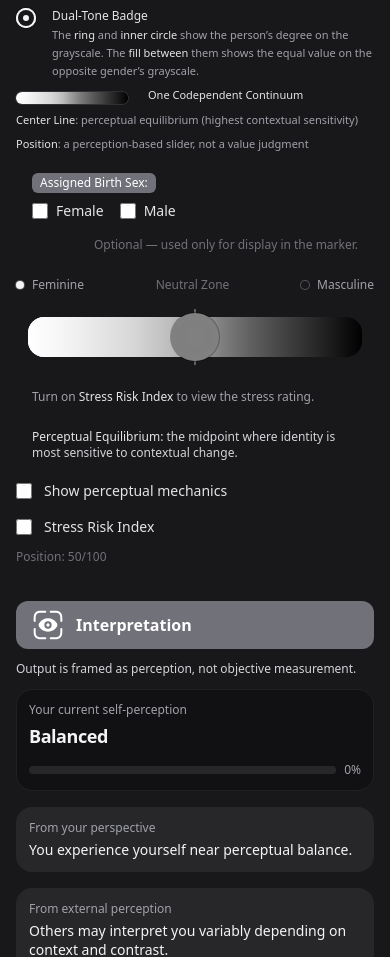
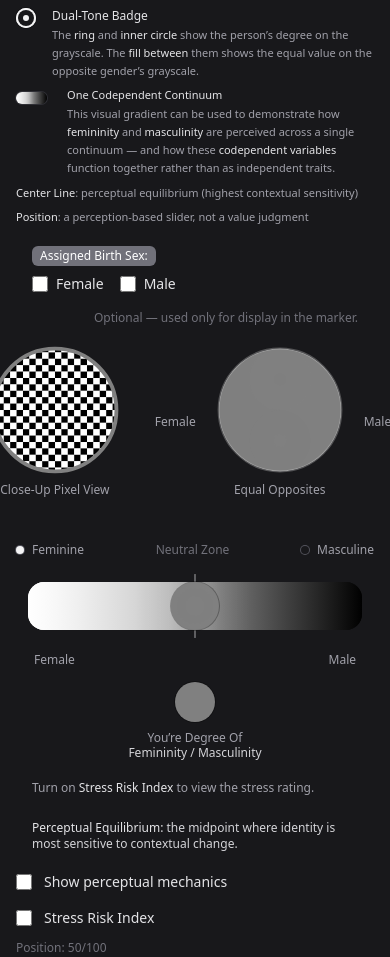
Before and after one commit to lucasloncar-prog/identity-mirror, a React (Vite) app: page / in a window 390 px wide. Shown: the part 1237-2194 px from the top of the page. Built offline with nearby package versions, Linux system fonts and the light colour scheme; the HTML template or start-up script is replaced by a standard one.

Commit message:
Refine grayscale layout, mobile spacing, and perceived degree indicator

```diff
--- a/src/App.tsx
+++ b/src/App.tsx
@@ -353,7 +353,7 @@ function KeyItem({ colorClass, label }: { colorClass: string; label: string }) {
 }
 
 
-function IconBeaker({ className = "h-5 w-5" }: { className?: string }) {
+function IconBeaker({ className = "h-3 w-3" }: { className?: string }) {
   // Beaker icon adapted from provided SVG. Use the FULL path so nothing is missing.
   return (
     <svg viewBox="0 0 45.64 45.641" className={className} fill="currentColor" aria-hidden="true">
@@ -362,7 +362,7 @@ function IconBeaker({ className = "h-5 w-5" }: { className?: string }) {
   );
 }
 
-function IconEye({ className = "h-5 w-5" }: { className?: string }) {
+function IconEye({ className = "h-4 w-4" }: { className?: string }) {
   // Eye icon adapted from provided SVG, simplified to currentColor
   return (
     <svg viewBox="0 0 24 24" className={className} fill="currentColor" aria-hidden="true">
@@ -376,7 +376,7 @@ function IconEye({ className = "h-5 w-5" }: { className?: string }) {
   );
 }
 
-function IconKey({ className = "h-5 w-5" }: { className?: string }) {
+function IconKey({ className = "h-3 w-3" }: { className?: string }) {
   // Key icon adapted from provided SVG, normalized to currentColor
   return (
     <svg viewBox="0 0 16 16" className={className} fill="currentColor" aria-hidden="true">
@@ -385,7 +385,7 @@ function IconKey({ className = "h-5 w-5" }: { className?: string }) {
   );
 }
 
-function IconIdentityInfo({ className = "h-5 w-5" }: { className?: string }) {
+function IconIdentityInfo({ className = "h-4 w-4" }: { className?: string }) {
   // Full Illustrator export, normalized for React/Tailwind.
   // Key fix: use evenodd fill rules so interior cutouts ("text"/counters) render correctly.
   return (
@@ -418,6 +418,173 @@ function IconQuestionMark({ className = "h-5 w-5" }: { className?: string }) {
         <path d="M30.249 2.065C18.612 2.789 12.531 9.379 12 21.296h11.739c.147-4.128 2.451-7.214 6.741-7.669c4.211-.447 8.206.556 9.416 3.435c1.307 3.11-1.627 6.724-3.022 8.241c-2.582 2.813-6.776 4.865-8.95 7.9c-2.131 2.974-2.51 6.887-2.674 11.676h10.346c.145-3.062.349-5.995 1.742-7.898c2.266-3.092 5.65-4.541 8.486-6.983c2.709-2.334 5.559-5.147 6.043-9.501C53.32 7.466 42.683 1.289 30.249 2.065" />
         <ellipse cx="30.515" cy="55.567" rx="6.532" ry="6.433" />
       </g>
+    </svg>
+  );
+}
+
+function DynamicYinYang({ value, birthSex }: { value: number; birthSex: BirthSex }) {
+  // value: 0 = feminine (white), 100 = masculine (black)
+  const baseGirlGray = Math.round(255 - (value / 100) * 255);
+  const baseGuyGray = 255 - baseGirlGray;
+
+  // Invert mapping when Assigned Female at Birth is selected so visual orientation stays stable
+  const girlGray = birthSex === "F" ? baseGuyGray : baseGirlGray;
+  const guyGray = birthSex === "F" ? baseGirlGray : baseGuyGray;
+
+  const girl = `rgb(${girlGray},${girlGray},${girlGray})`;
+  const guy = `rgb(${guyGray},${guyGray},${guyGray})`;
+
+  return (
+    <svg
+      viewBox="0 0 100 100"
+      className="h-28 w-28 min-[380px]:h-32 min-[380px]:w-32 sm:h-56 sm:w-56"
+      aria-label="Dynamic yin yang"
+    >
+      <defs>
+        <clipPath id="yyClip">
+          <circle cx="50" cy="50" r="48" />
+        </clipPath>
+      </defs>
+
+      <g clipPath="url(#yyClip)" transform="translate(100 0) scale(-1 1)">
+        {/* White / feminine half */}
+        <path d="M50 2a48 48 0 0 0 0 96V2z" fill={girl} />
+
+        {/* Black / masculine half */}
+        <path d="M50 2a48 48 0 1 1 0 96V2z" fill={guy} />
+
+        {/* Upper lobe */}
+        <circle cx="50" cy="26" r="24" fill={girl} />
+        {/* Lower lobe */}
+        <circle cx="50" cy="74" r="24" fill={guy} />
+
+        {/* Dots */}
+        <circle cx="50" cy="26" r="5" fill={guy} />
+        <circle cx="50" cy="74" r="5" fill={girl} />
+      </g>
+
+      {/* Outer ring */}
+      <circle cx="50" cy="50" r="48" fill="none" stroke="rgba(255,255,255,0.25)" strokeWidth="1.5" />
+
+      {/* Male-selected highlight: right-half ring */}
+      {birthSex === "M" && (
+        <path
+          d="M50 2 A48 48 0 0 1 50 98"
+          fill="none"
+          stroke="rgba(52,211,153,0.9)"
+          strokeWidth="1.5"
+          strokeLinecap="round"
+        />
+      )}
+
+      {/* Female-selected highlight: left-half ring */}
+      {birthSex === "F" && (
+        <path
+          d="M50 98 A48 48 0 0 1 50 2"
+          fill="none"
+          stroke="rgba(52,211,153,0.9)"
+          strokeWidth="1.5"
+          strokeLinecap="round"
+        />
+      )}
+    </svg>
+  );
+}
+
+function PixelClusterCircle(props: { value: number; birthSex: BirthSex }) {
+  const { value } = props;
+  // "Close-up pixel structure" of a gray tone using ONLY black/white squares.
+  // Ordered dithering keeps the pattern stable while density shifts with value.
+  const grid = 20;
+  const cell = 100 / grid;
+
+  // Target perceived gray for the current slider value (0=white, 100=black)
+  // Note: birthSex is intentionally NOT used here (you requested the structure stays the same across genders).
+  const g = Math.round(255 - (clamp(value, 0, 100) / 100) * 255);
+  const personGray = `rgb(${g},${g},${g})`;
+  const blackCoverage = (255 - g) / 255; // 0..1
+
+  // 8x8 Bayer matrix (0..63). Tiled across 20x20.
+  const bayer8 = useMemo(
+    () => [
+      [0, 48, 12, 60, 3, 51, 15, 63],
+      [32, 16, 44, 28, 35, 19, 47, 31],
+      [8, 56, 4, 52, 11, 59, 7, 55],
+      [40, 24, 36, 20, 43, 27, 39, 23],
+      [2, 50, 14, 62, 1, 49, 13, 61],
+      [34, 18, 46, 30, 33, 17, 45, 29],
+      [10, 58, 6, 54, 9, 57, 5, 53],
+      [42, 26, 38, 22, 41, 25, 37, 21],
+    ],
+    []
+  );
+
+  const cells = useMemo(() => {
+    const out: Array<{ x: number; y: number; isBlack: boolean }> = [];
+    for (let y = 0; y < grid; y++) {
+      for (let x = 0; x < grid; x++) {
+        const t = (bayer8[y % 8][x % 8] + 0.5) / 64; // 0..1
+        out.push({ x, y, isBlack: t < blackCoverage });
+      }
+    }
+    return out;
+  }, [blackCoverage, bayer8]);
+
+  return (
+    <svg
+      viewBox="0 0 100 100"
+      className="h-28 w-28 min-[380px]:h-32 min-[380px]:w-32 sm:h-56 sm:w-56"
+      aria-label="Dithered gray pixel structure"
+    >
+      <defs>
+        <clipPath id="pcClip">
+          <circle cx="50" cy="50" r="48" />
+        </clipPath>
+      </defs>
+
+      <g clipPath="url(#pcClip)">
+        {/* White base */}
+        <rect x="0" y="0" width="100" height="100" fill="#ffffff" />
+
+        {/* 20x20 ordered-dither pixels (black/white only) */}
+        {cells.map((c, i) => (
+          <rect
+            key={i}
+            x={c.x * cell}
+            y={c.y * cell}
+            width={cell}
+            height={cell}
+            fill={c.isBlack ? "#000000" : "#ffffff"}
+          />
+        ))}
+
+        {/* Subtle grid lines to emphasize "pixel blocks" */}
+        <g opacity={0.14}>
+          {Array.from({ length: grid - 1 }).map((_, i) => (
+            <React.Fragment key={i}>
+              <line
+                x1={(i + 1) * cell}
+                y1={0}
+                x2={(i + 1) * cell}
+                y2={100}
+                stroke="rgba(0,0,0,0.35)"
+                strokeWidth={0.6}
+              />
+              <line
+                x1={0}
+                y1={(i + 1) * cell}
+                x2={100}
+                y2={(i + 1) * cell}
+                stroke="rgba(0,0,0,0.35)"
+                strokeWidth={0.6}
+              />
+            </React.Fragment>
+          ))}
+        </g>
+      </g>
+
+      {/* Outer ring shows the perceived gray tone */}
+      <circle cx="50" cy="50" r="48" fill="none" stroke={personGray} strokeWidth="3" />
     </svg>
   );
 }
@@ -644,7 +811,11 @@ export default function App() {
                   <span>Set your position</span>
                 </div>
                 <div className="mt-3 text-xs text-zinc-300">Drag the marker. Center represents perceptual equilibrium.</div>
+
+              {/* Dynamic yin-yang visualization */}
+
               </div>
+
               <div className="px-0 py-2">
 
                   <div className="text-[11px] leading-relaxed text-zinc-200/90">
@@ -722,6 +893,11 @@ export default function App() {
                       />
                       <div className="ml-2 text-[11px] text-zinc-400 leading-tight">
                         <span className="font-medium text-zinc-200">One Codependent Continuum</span>
+                        <div className="mt-1 text-[11px] leading-relaxed text-zinc-400">
+                          This visual gradient can be used to demonstrate how <span className="text-zinc-200">femininity</span> and
+                          <span className="text-zinc-200"> masculinity</span> are perceived across a single continuum — and how these
+                          <span className="text-zinc-200"> codependent variables</span> function together rather than as independent traits.
+                        </div>
                       </div>
                     </div>
                   </div>
@@ -762,8 +938,51 @@ export default function App() {
                 </div>
               </div>
 
+              {/* Dynamic yin-yang visualization (moved below Assigned Birth Sex) */}
+              <div className="mt-2 relative flex items-center justify-center gap-2 min-[380px]:gap-3 sm:gap-4 px-2 pb-2 sm:pb-12">
+                <div className="mr-2 min-[380px]:mr-4 flex flex-col items-center">
+                  <PixelClusterCircle value={value} birthSex={birthSex} />
+                  <div className="mt-2 text-xs text-zinc-400">Close-Up Pixel View</div>
+                </div>
+
+                <span
+                  className={
+                    "inline-flex items-center justify-center px-2 py-0.5 text-xs text-zinc-400 rounded-sm ring-2 " +
+                    (birthSex === "F" ? "ring-emerald-400/80" : "ring-transparent")
+                  }
+                >
+                  Female
+                </span>
+
+                <div className="flex flex-col items-center">
+                  <DynamicYinYang value={value} birthSex={birthSex} />
+                  <div className="mt-2 text-xs text-zinc-400">
+                    Equal Opposites
+                  </div>
+                </div>
+
+                <span
+                  className={
+                    "inline-flex items-center justify-center px-2 py-0.5 text-xs text-zinc-400 rounded-sm ring-2 " +
+                    (birthSex === "M" ? "ring-emerald-400/80" : "ring-transparent")
+                  }
+                >
+                  Male
+                </span>
+              </div>
+
               <div className="mt-3 flex items-center justify-between text-xs text-zinc-400">
-                <span className="flex items-center gap-2">
+
+                </div>
+
+
+
+                <div className="mt-3 flex items-center justify-between text-xs text-zinc-400">
+                </div>
+
+
+                <div className="mt-3 flex items-center justify-between text-xs text-zinc-400">
+                  <span className="flex items-center gap-2">
                   <span className="inline-block h-2 w-2 rounded-full bg-zinc-100 ring-1 ring-zinc-600" />
                   Feminine
                 </span>
@@ -777,7 +996,7 @@ export default function App() {
               {/* Slider + optional stress overlay */}
               <div
                 className={
-                  "mt-3 rounded-2xl p-3 transition-[opacity,filter] " +
+                  "mt-3 mb-10 rounded-2xl p-3 transition-[opacity,filter] " +
                   (stressRisk
                     ? "bg-[radial-gradient(circle_at_50%_20%,rgba(255,255,255,0.10),transparent_55%)]"
                     : "bg-transparent")
@@ -798,9 +1017,26 @@ export default function App() {
                     }
                   />
 
-                  <div className="relative h-10 w-full overflow-visible">
+                  <div className="relative h-10 w-full overflow-visible pb-12">
+                    {/* Bottom labels */}
+                    <div
+                      className={
+                        "pointer-events-none absolute -bottom-10 left-0 z-20 px-1.5 py-0.5 text-xs text-zinc-400 rounded-sm ring-2 " +
+                        (birthSex === "F" ? "ring-emerald-400/80" : "ring-transparent")
+                      }
+                    >
+                      Female
+                    </div>
+                    <div
+                      className={
+                        "pointer-events-none absolute -bottom-10 right-0 z-20 px-1.5 py-0.5 text-xs text-zinc-400 rounded-sm ring-2 " +
+                        (birthSex === "M" ? "ring-emerald-400/80" : "ring-transparent")
+                      }
+                    >
+                      Male
+                    </div>
                     {/* Track (clipped), marker box can extend beyond ends */}
-                    <div className="absolute inset-0 overflow-hidden rounded-2xl">
+                    <div className="absolute inset-0 z-0 overflow-hidden rounded-2xl">
                       <div
                         className="pointer-events-none absolute inset-0 scale-[1.02]"
                         style={{ backgroundImage: smoothTrackGradient, filter: "blur(0.7px)" }}
@@ -866,6 +1102,19 @@ export default function App() {
                       className="absolute inset-0 h-10 w-full cursor-pointer opacity-0"
                     />
                   </div>
+                </div>
+              </div>
+
+              {/* Perceived gray swatch (below grayscale + slider) */}
+              <div className="mt-1 flex flex-col items-center gap-1">
+                <div
+                  className="h-10 w-10 sm:h-12 sm:w-12 rounded-full ring-1 ring-black/30"
+                  style={{ backgroundColor: personRGB }}
+                  aria-hidden="true"
+                />
+                <div className="mt-1 text-xs text-zinc-400 leading-tight text-center">
+                  <div>You’re Degree Of</div>
+                  <div className="text-zinc-300">Femininity / Masculinity</div>
                 </div>
               </div>
 
```
